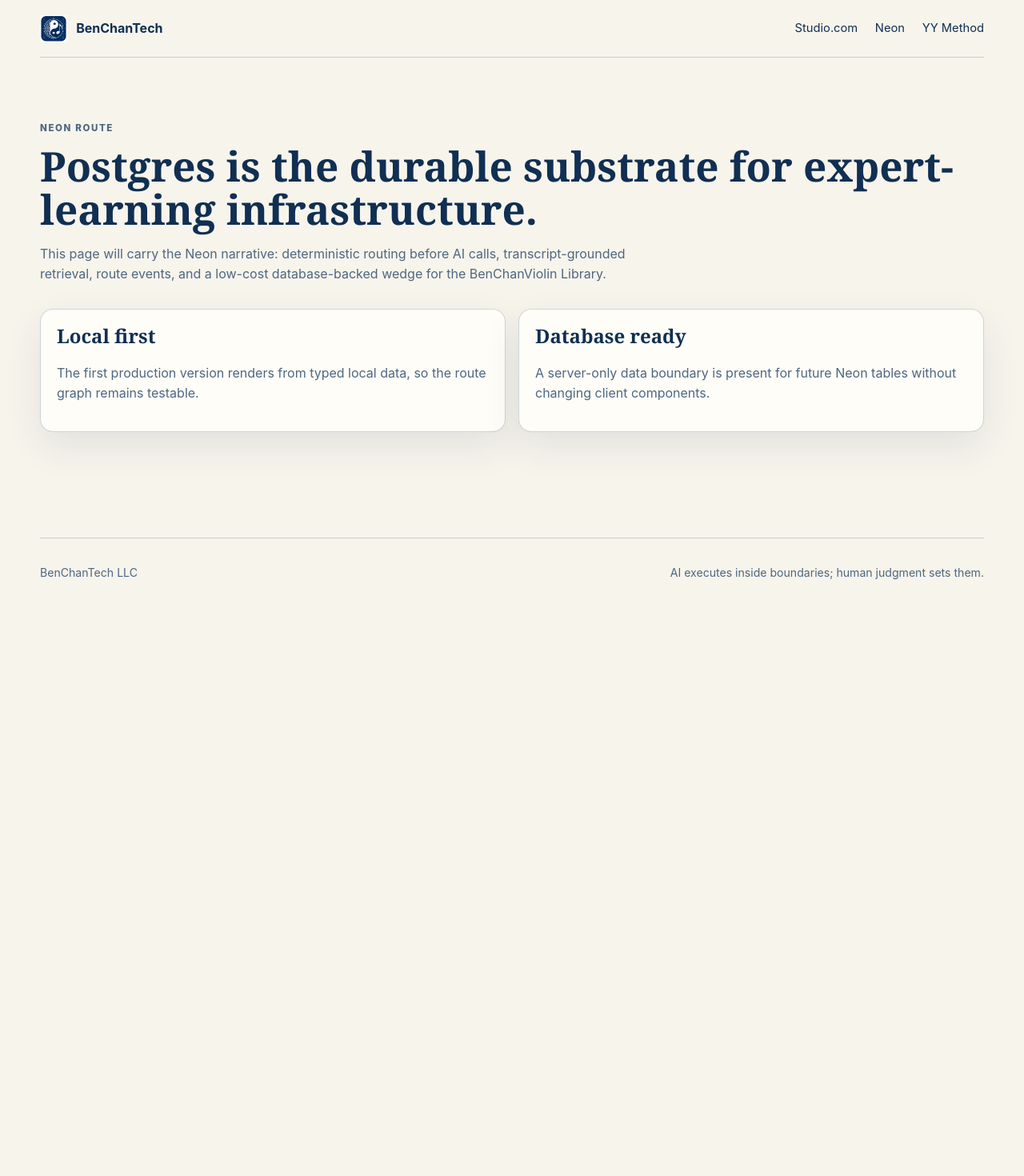
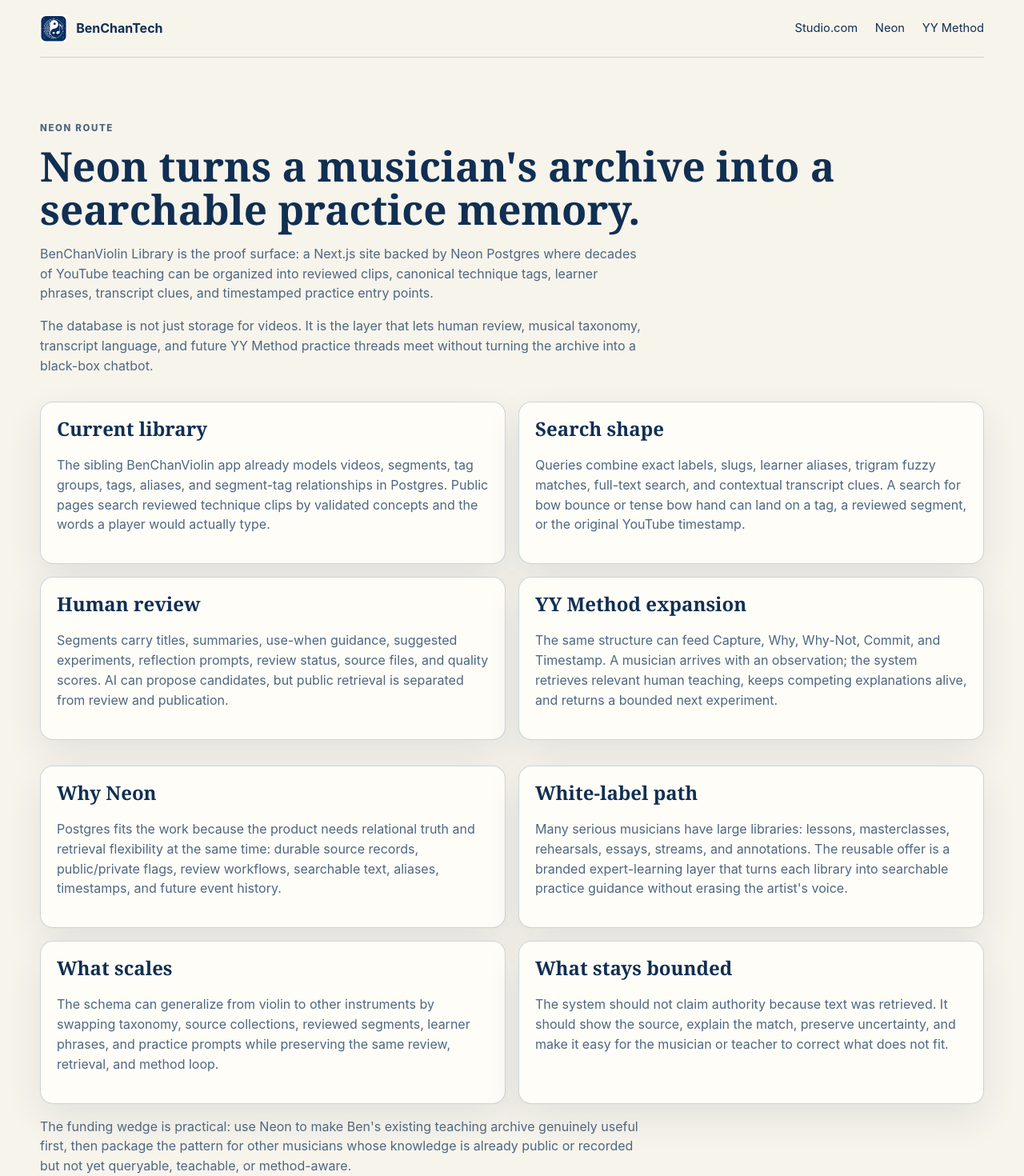
Before and after one commit to benchantech/blog, a Next.js app: page /neon in a window 1280 px wide. Shown: the top 1470 px of the page at 80% size. Before the commit the page ends 800 px from the top, so only its background shows below. Built offline with nearby package versions, Linux system fonts and the light colour scheme.

Commit message:
Update Studio and Neon narratives

```diff
--- a/app/neon/page.tsx
+++ b/app/neon/page.tsx
@@ -2,21 +2,91 @@
   return (
     <section className="detail-page">
       <p className="eyebrow">Neon route</p>
-      <h1>Postgres is the durable substrate for expert-learning infrastructure.</h1>
+      <h1>Neon turns a musician&apos;s archive into a searchable practice memory.</h1>
       <p>
-        This page will carry the Neon narrative: deterministic routing before AI calls, transcript-grounded retrieval,
-        route events, and a low-cost database-backed wedge for the BenChanViolin Library.
+        BenChanViolin Library is the proof surface: a Next.js site backed by Neon Postgres where decades of YouTube
+        teaching can be organized into reviewed clips, canonical technique tags, learner phrases, transcript clues, and
+        timestamped practice entry points.
       </p>
+      <p>
+        The database is not just storage for videos. It is the layer that lets human review, musical taxonomy, transcript
+        language, and future YY Method practice threads meet without turning the archive into a black-box chatbot.
+      </p>
+
       <div className="detail-grid">
         <article>
-          <h2>Local first</h2>
-          <p>The first production version renders from typed local data, so the route graph remains testable.</p>
+          <h2>Current library</h2>
+          <p>
+            The sibling BenChanViolin app already models videos, segments, tag groups, tags, aliases, and segment-tag
+            relationships in Postgres. Public pages search reviewed technique clips by validated concepts and the words a
+            player would actually type.
+          </p>
         </article>
         <article>
-          <h2>Database ready</h2>
-          <p>A server-only data boundary is present for future Neon tables without changing client components.</p>
+          <h2>Search shape</h2>
+          <p>
+            Queries combine exact labels, slugs, learner aliases, trigram fuzzy matches, full-text search, and contextual
+            transcript clues. A search for bow bounce or tense bow hand can land on a tag, a reviewed segment, or the
+            original YouTube timestamp.
+          </p>
+        </article>
+        <article>
+          <h2>Human review</h2>
+          <p>
+            Segments carry titles, summaries, use-when guidance, suggested experiments, reflection prompts, review
+            status, source files, and quality scores. AI can propose candidates, but public retrieval is separated from
+            review and publication.
+          </p>
+        </article>
+        <article>
+          <h2>YY Method expansion</h2>
+          <p>
+            The same structure can feed Capture, Why, Why-Not, Commit, and Timestamp. A musician arrives with an
+            observation; the system retrieves relevant human teaching, keeps competing explanations alive, and returns a
+            bounded next experiment.
+          </p>
         </article>
       </div>
+
+      <div className="detail-grid">
+        <article>
+          <h2>Why Neon</h2>
+          <p>
+            Postgres fits the work because the product needs relational truth and retrieval flexibility at the same time:
+            durable source records, public/private flags, review workflows, searchable text, aliases, timestamps, and
+            future event history.
+          </p>
+        </article>
+        <article>
+          <h2>White-label path</h2>
+          <p>
+            Many serious musicians have large libraries: lessons, masterclasses, rehearsals, essays, streams, and
+            annotations. The reusable offer is a branded expert-learning layer that turns each library into searchable
+            practice guidance without erasing the artist&apos;s voice.
+          </p>
+        </article>
+        <article>
+          <h2>What scales</h2>
+          <p>
+            The schema can generalize from violin to other instruments by swapping taxonomy, source collections,
+            reviewed segments, learner phrases, and practice prompts while preserving the same review, retrieval, and
+            method loop.
+          </p>
+        </article>
+        <article>
+          <h2>What stays bounded</h2>
+          <p>
+            The system should not claim authority because text was retrieved. It should show the source, explain the
+            match, preserve uncertainty, and make it easy for the musician or teacher to correct what does not fit.
+          </p>
+        </article>
+      </div>
+
+      <p>
+        The funding wedge is practical: use Neon to make Ben&apos;s existing teaching archive genuinely useful first, then
+        package the pattern for other musicians whose knowledge is already public or recorded but not yet queryable,
+        teachable, or method-aware.
+      </p>
     </section>
   );
 }
```
Also changed, not shown: app/studio/page.tsx (+61 -8 lines).
